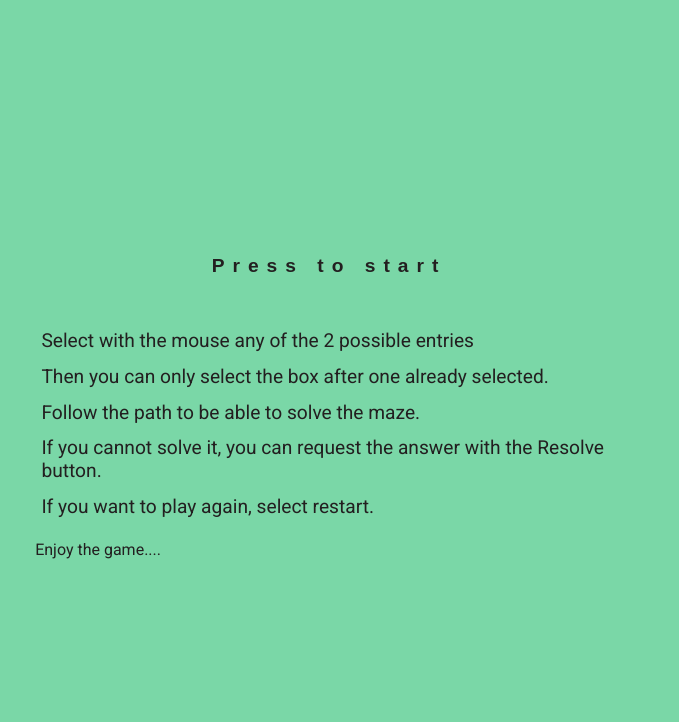
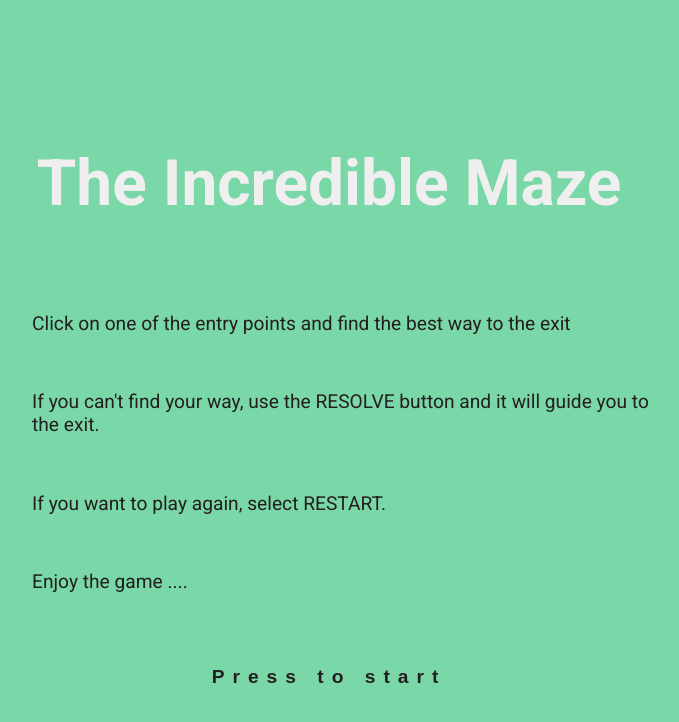
Before and after one commit to mblayer/maze, a React (Create React App) app: page / in a window 1280 px wide. Shown: the top 722 px of the page, without its empty margins (311-990 px from the left). Built offline with nearby package versions, Linux system fonts and the light colour scheme.

Commit message:
added solve the maze with no entry point selected

```diff
--- a/src/components/Maze/helper.js
+++ b/src/components/Maze/helper.js
@@ -12,11 +12,23 @@ const animatePath = (nodesInOrder) => {
 };
 
 export function visualizeSolution(data) {
-  let finishCell = document
+  let finishCell = {};
+  let cellPointA = document
     .getElementById('cell-0-1')
-    .classList.contains('startNode')
-    ? { column: 10, row: 11 }
-    : { column: 0, row: 1 };
+    .classList.contains('startNode');
+
+  let cellPointB = document
+    .getElementById('cell-0-1')
+    .classList.contains('startNode');
+
+  if (cellPointA) {
+    finishCell = { column: 10, row: 11 };
+  } else if (cellPointB) {
+    finishCell = { column: 0, row: 1 };
+  } else {
+    resolveMaze(data, data[0][1], data[10][11]);
+    finishCell = { column: 10, row: 11 };
+  }
 
   const nodesInOrder = getShortestPath(data[finishCell.column][finishCell.row]);
   animatePath(nodesInOrder);
--- a/src/components/Navbar/index.js
+++ b/src/components/Navbar/index.js
@@ -45,7 +45,11 @@ export default class NavBar extends Component {
             Restart
           </button>
         </section>
-        <section>Matias Blayer</section>
+        <section>
+          <a href="https://github.com/mblayer/maze" target="_blank" rel="noreferrer">
+            Github
+          </a>
+        </section>
       </nav>
     );
   }
--- a/src/components/Navbar/style.css
+++ b/src/components/Navbar/style.css
@@ -20,7 +20,7 @@ nav h1 {
   text-align: center;
 }
 
-nav button {
+nav button, nav a {
   font-size: 1.2rem;
   font-weight: bold;
   letter-spacing: 0.5rem;
@@ -31,7 +31,7 @@ nav button {
   text-align: left;
   cursor: pointer;
 }
-nav button:hover {
+nav button:hover, nav a:hover {
   background-color: var( --light-primary-color);
   width: 100%;
 }
--- a/src/components/StartMaze/index.js
+++ b/src/components/StartMaze/index.js
@@ -15,22 +15,26 @@ export default class StartMaze extends Component {
   render() {
     return (
       <section className="startMaze">
+        <section>
+          <h1>The Incredible Maze</h1>
+          <ul className="guide">
+            <li>
+              Click on one of the entry points and find the best way to the exit
+            </li>
+
+            <li>
+              If you can&#39;t find your way, use the RESOLVE button and it will
+              guide you to the exit.
+            </li>
+
+            <li>If you want to play again, select RESTART.</li>
+
+            <li>Enjoy the game ....</li>
+          </ul>
+        </section>
         <button id="start" className="buttonStart" onClick={this.handleStatusMaze}>
           Press to start
         </button>
-        <section>
-          <ul className="guide">
-            <li>Select with the mouse any of the 2 possible entries</li>
-            <li>Then you can only select the box after one already selected.</li>
-            <li>Follow the path to be able to solve the maze.</li>
-            <li>
-              If you cannot solve it, you can request the answer with the Resolve
-              button.
-            </li>
-            <li>If you want to play again, select restart.</li>
-            <p>Enjoy the game....</p>
-          </ul>
-        </section>
       </section>
     );
   }
--- a/src/components/StartMaze/style.css
+++ b/src/components/StartMaze/style.css
@@ -31,12 +31,19 @@
 }
 
 .buttonStart:hover {
-  border: 2px solid var(--default-primary-color) ;
+  color: var(--text-secondary-color);
 }
 
 .guide li {
   list-style-type: none;
   font-size: 1.2rem;
   color: var(--text-primary-color);
-  padding: 1%;
+  padding: 4%;
 }
+
+.startMaze h1 {
+  font-size: 4rem;
+  font-weight: bold;
+  color: var(--text-secondary-color);
+  text-align: center;
+}
--- a/src/styles/vars.css
+++ b/src/styles/vars.css
@@ -6,6 +6,7 @@
   --default-primary-color:#efefef;
   --light-primary-color :#7ad7a7;
   --text-primary-color :#231f20;
+  --text-secondary-color :#efefef;
   --divider :#231f20;
   --primary-font: 'Roboto', sans-serif;
 }
```
